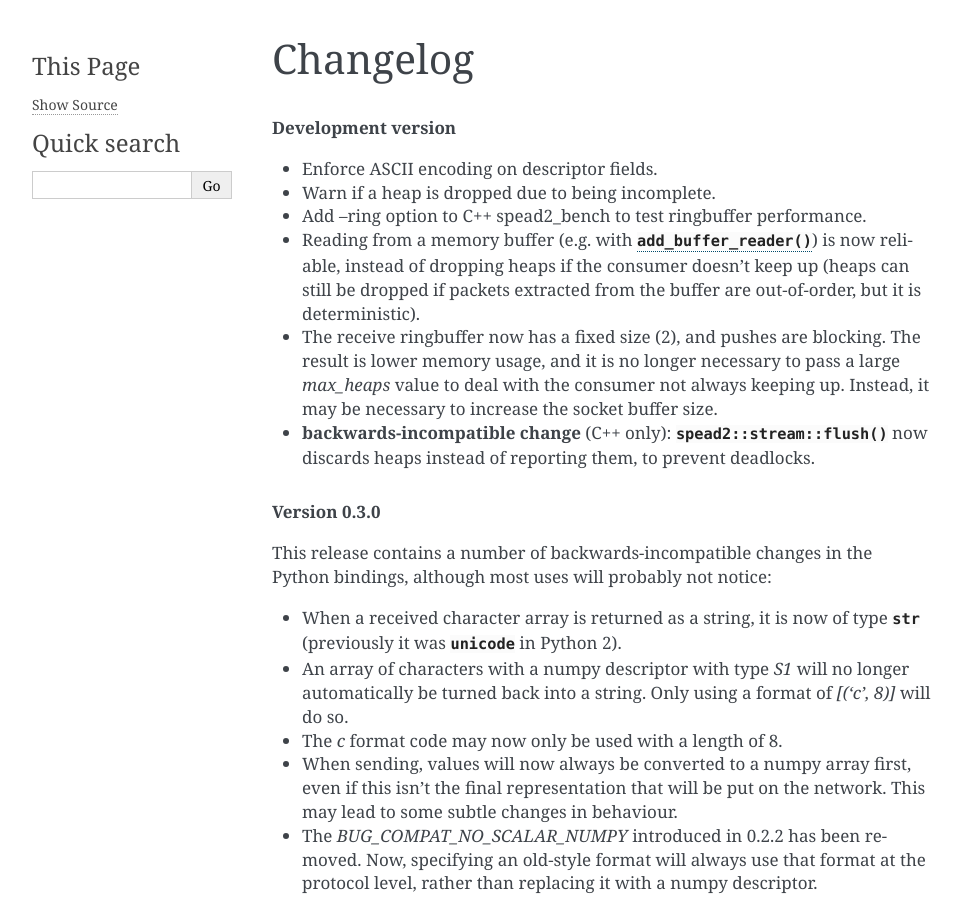
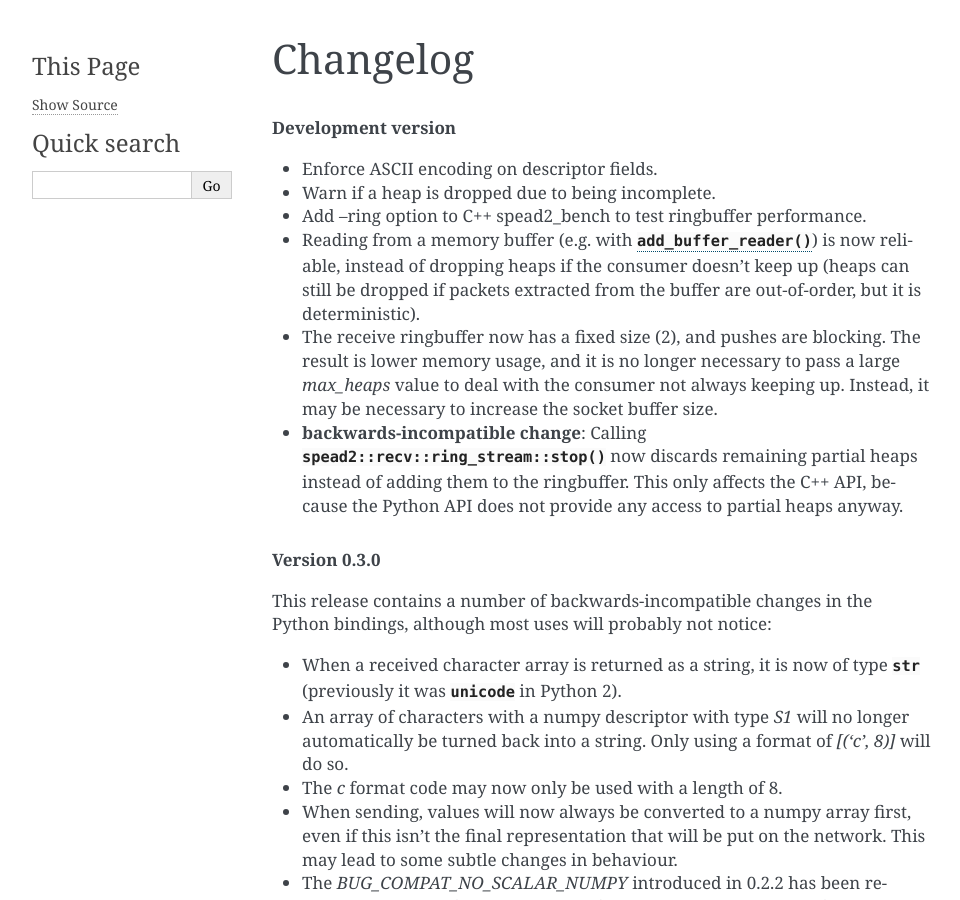
Before and after one commit to ska-sa/spead2, a Sphinx documentation site: the page built from doc/changelog.rst, in a window 1280 px wide and 900 px high. Shown: the whole window, without its empty margins (148-1108 px from the left). Built offline with Sphinx 7.4.7, drawn with Linux system fonts in a browser that asks for light colours.

Commit message:
Undo API change to flush
It had been changed to discard to prevent a race condition, but that
race has been prevented by shutting down the ring buffer before flushing
when given an explicit stop (and on a stop heap, there is no-one waiting
for us to shut down except a consumer anyway).

```diff
--- a/doc/changelog.rst
+++ b/doc/changelog.rst
@@ -20,9 +20,11 @@ Changelog
   `max_heaps` value to deal with the consumer not always keeping up. Instead,
   it may be necessary to increase the socket buffer size.
 
-- **backwards-incompatible change** (C++ only):
-  :cpp:func:`spead2::stream::flush` now discards heaps instead of reporting
-  them, to prevent deadlocks.
+- **backwards-incompatible change**:
+  Calling :cpp:func:`spead2::recv::ring_stream::stop` now discards remaining
+  partial heaps instead of adding them to the ringbuffer. This only affects the
+  C++ API, because the Python API does not provide any access to partial heaps
+  anyway.
 
 .. rubric:: Version 0.3.0
 
```
Also changed, not shown: 3 other files.
